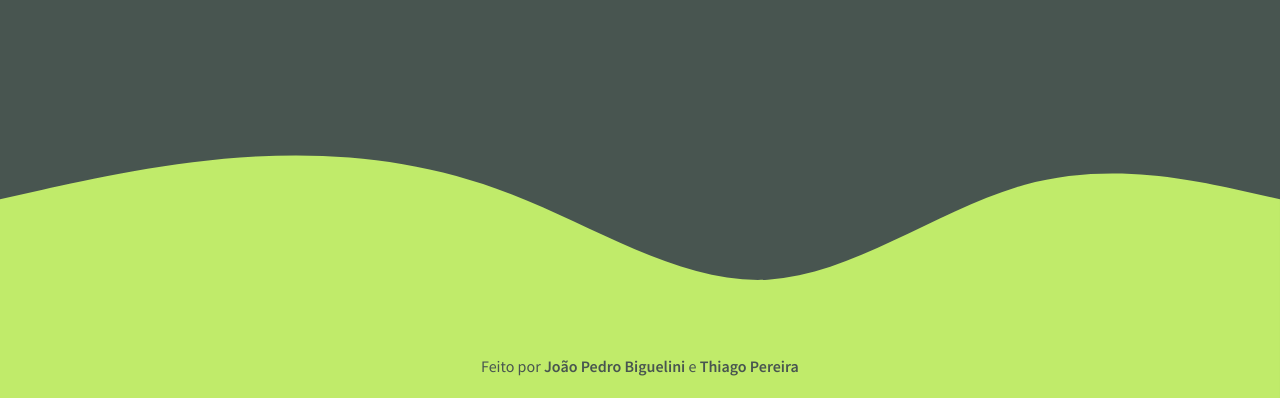
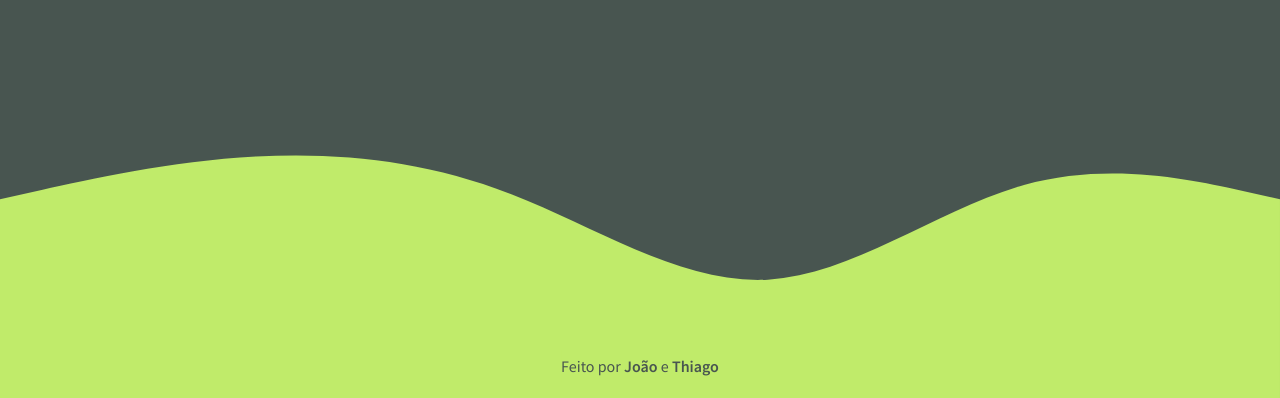
Before and after one commit to Biguelini/college-website, a plain HTML site: page index.html in a window 1280 px wide. Shown: the part 402-800 px from the top of the page. Drawn offline with Linux system fonts and the light colour scheme.

Commit message:
update footer

```diff
--- a/css/footer.css
+++ b/css/footer.css
@@ -3,7 +3,6 @@
   bottom: 0 !important;
   left: 50% !important;
   transform: translate(-50%, -50%) !important;
-  width: 318px !important;
   background: var(--principal) !important;
 }
 footer p {
--- a/index.html
+++ b/index.html
@@ -30,9 +30,9 @@
             </div>
             <footer>
                 <p>Feito por <a href="https://github.com/Biguelini"
-                        target="_blank">João Pedro Biguelini</a> e <a
+                        target="_blank">João</a> e <a
                         href="https://github.com/ThiagoPereira232"
-                        target="_blank">Thiago Pereira</a></p>
+                        target="_blank">Thiago</a></p>
             </footer>
         </div>
     </body>
```
